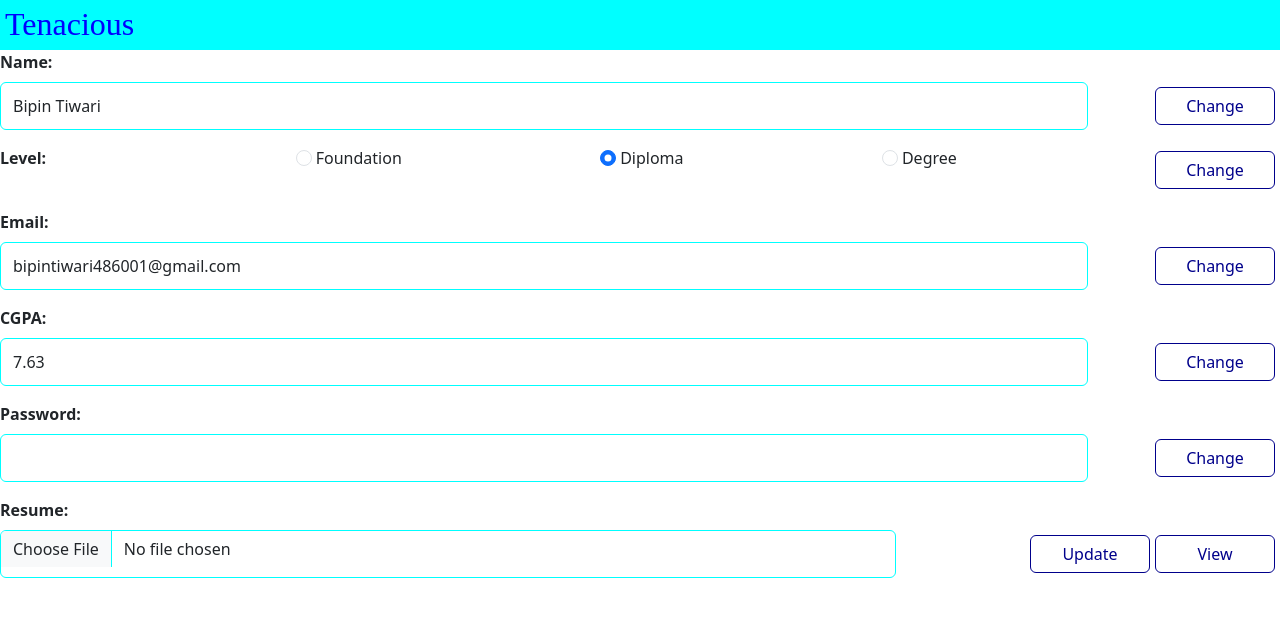
After one commit to 24f3001090/PPA-V1, a Flask app: page /student/profile/1 in a window 1280 px wide. The commit adds this page. Shown: the top 617 px of the page. Run offline with Flask 3, Linux system fonts and the light colour scheme.

Commit message:
Milestone-PPA Student-Dashboard-Management

```diff
--- a/app.py
+++ b/app.py
@@ -15,6 +15,10 @@ app.config['SQLALCHEMY_DATABASE_URI'] = 'sqlite:///db.sqlite3'
 db.init_app(app)
 
 with app.app_context():
+    companies = com.query.filter_by(blacklisted = True)
+    for company in companies:
+        for drive in company.drives:
+            drive.status = 'closed'
     db.create_all()
 
 
@@ -30,6 +34,8 @@ place_data = [{"sno":1,"name":"Bipin Tiwari", "company":"Google", "package":"45L
               {"sno":8,"name":"Ilesha Shrivastava", "company":"Microsoft", "package":"20LPA"},
               {"sno":9,"name":"Jeeveash Kumar", "company":"Infosys", "package":"18LPA"},
               {"sno":10,"name":"Aayushmaan Patel", "company":"Google", "package":"18LPA"}]
+
+
 
 @app.route("/")
 def main_page():
@@ -132,8 +138,8 @@ def admin():
         if company:
             if approval == 'yes':
                 company.status = 'approved'
-        else:
-            company.status = 'rejected'
+            else:
+                company.status = 'rejected'
         db.session.commit()
 
     pending_reg = com.query.filter_by(status = 'pending')
@@ -192,19 +198,30 @@ def edit(id):
 
     return render_template("driveupdate.html", drive = drive)
 
-@app.route("/student/<int:id>")
+@app.route("/student/<int:id>", methods = ['GET', 'POST'])
 def student(id):
     if session.get('user') != 'student':
         return redirect("/login")
     if session.get('student_id') != id:
         return "Unauthorized access"
     student = st.query.get(id)
+    if request.method == 'POST':
+        demand = request.form.get('demand')
+        results_com = com.query.filter(com.name.ilike(f"%{demand}%")).filter_by(status = 'approved', blacklisted = False).all()
+        results_drives = dr.query.filter(dr.role.ilike(f"%{demand}%")).filter_by(status = 'active').all()
+        results_skills = sk.query.join(sk.drive).filter(sk.name.ilike(f"%{demand}%"), dr.status == 'active').all()
+        return render_template('search.html', results_com = results_com, results_drives = results_drives, results_skills = results_skills, student = student)
+
     return render_template("stdashboard.html", student = student)
 
 @app.route("/student/all-drives/<int:st_id>")
 def st_drives(st_id):
     drives = dr.query.filter_by(status = 'active')
     return render_template("stdrives.html", drives = drives, st_id = st_id)
+
+@app.route("/student/all-drives/<int:st_id>")
+def st_com(st_id):
+    return render_template("stcompanies.html", st_id = st_id)
 
 @app.route("/student/apply/<int:st_id>/<int:drive_id>", methods=['GET', 'POST'])
 def apply(st_id, drive_id):
@@ -267,6 +284,48 @@ def track(app_id):
     j_app = apl.query.get(app_id)
     return render_template("track.html", j_app = j_app)
 
+@app.route("/student/profile/<int:st_id>", methods = ['GET', 'POST'])
+def profile(st_id):
+    student = st.query.get(st_id)
+    if request.method == 'POST':
+        name = request.form.get('name')
+        email = request.form.get('email')
+        level = request.form.get('level')
+        cgpa = request.form.get('cgpa')
+        password = request.form.get('password')
+        resume = request.files.get('resume')
+
+        if name:
+            student.name = name
+
+        if email:
+            student.email = email
+
+        if level:
+            student.level = level
+
+        if cgpa:
+            student.cgpa = cgpa
+
+        if password:
+            student.password = password
+
+        if resume and resume.filename != '':
+            filepath = os.path.join(app.config['UPLOAD_FOLDER'], resume.filename)
+            resume.save(filepath)
+            student.resume = resume.filename
+
+        db.session.commit()
+        return redirect(url_for('profile', st_id = st_id))
+
+    return render_template("profilemgmt.html", student = student)
+
+
+@app.route("/student/search/company/<int:com_id>/<int:st_id>")
+def searched_com_drives(com_id, st_id):
+    company = com.query.get(com_id)
+    return render_template("stsearchcomdrives.html", company = company, st_id = st_id)
+
 
 if __name__ == "__main__":
     app.run(debug=True)
--- a/static/main.css
+++ b/static/main.css
@@ -5,12 +5,18 @@
 /* Header */
 #navbar
 {
-    background-color: orange;
+    height: 50px;
+    background-color:aqua;
 }
-#logo-img
+.heading
 {
-    height: 50px;
-    width: 150px;
+    color: blue;
+}
+#logo
+{
+    margin-left: 5px;
+    padding-top: 5px;
+    font-family: 'poppins', serif;
 }
 .nav-button
 {
@@ -80,7 +86,7 @@
 }
 #place-data-table
 {
-    border: 2px solid orange;
+    border: 2px solid blue;
     height: 60%;
     width: 35%;
     position: absolute;
@@ -101,13 +107,13 @@
 #reg-form
 {
     padding: 5%;
-    border: 6px double orange;
+    border: 6px double aqua;
     border-radius: 5%;
 }
 #login-form
 {
     padding: 5%;
-    border: 6px solid orange;
+    border: 6px solid aqua;
     border-radius: 2%;
 }
 .login-btn
@@ -127,11 +133,13 @@
 .submit-button
 {
     margin-left: 40%;
+    border: 2px solid aqua;
+    color: aqua;
 }
 .submit-button:hover
 {
-    background-color: orange;
-    border-color: orange;
+    background-color: aqua;
+    border-color: aqua;
     color:white;
 }
 .error
@@ -143,23 +151,28 @@
 .dashboard-panel
 {
     height: 48px;
-    background-color: rgb(236, 200, 200);
+    background-color: grey;
     display: flex;
     justify-content: space-between;
+    color:white;
 }
-#search-div-admin
+.panel-heading
+{
+    font-style: italic;
+}
+.search-div-dashboard
 {
     width: 30%;
     display:flex;
 }
-#search-input-admin
+.search-input-dashboard
 {
     border-color: darkblue;
     width: 80%;
     border-top-right-radius: 0%;
     border-bottom-right-radius: 0%;
 }
-#search-btn-admin
+.search-btn-dashboard
 {
     border-left: none;
     border-top-left-radius: 0%;
@@ -170,7 +183,7 @@
 {
     height: 200px;
     overflow-y: scroll;
-    background-color: orange;
+    background-color: aqua;
 }
 .section-content
 {
@@ -189,7 +202,7 @@
 #drive-form
 {
     padding: 5%;
-    border: 6px double orange;
+    border: 6px double aqua;
     border-radius: 2%;
 }
 .section-list
@@ -220,7 +233,7 @@
 .simple-input
 {
     width:85%;
-    border-color: orange;
+    border-color: aqua;
 }
 .page
 {
@@ -316,3 +329,12 @@
     color:blue;
     font-size: 0.8rem;
 }
+.evenly-spaced
+{
+    display: flex;
+    justify-content: space-between;
+}
+#resume-edit
+{
+    width: 70%;
+}
--- a/templates/admindashboard.html
+++ b/templates/admindashboard.html
@@ -2,9 +2,9 @@
 {% block main %}
 <div class="dashboard-panel">
     <h2>Good to see you! Admin</h2>
-    <div id="search-div-admin">
-        <input id="search-input-admin" type="text" class="form-control" placeholder="Search">
-        <button id="search-btn-admin" class="btn btn-outline-primary nav-button panel-button"
+    <div class="search-div-dashboard">
+        <input type="text" class="form-control search-input-dashboard" placeholder="Search">
+        <button class="btn btn-outline-primary nav-button panel-button search-btn-dashboard"
             type="button">Search</button>
     </div>
 </div>
--- a/templates/driveupdate.html
+++ b/templates/driveupdate.html
@@ -23,7 +23,7 @@
     <form method="POST">
         <label for="skill-adder" class="form-label">Add new skill:</label>
         <div class="simple-input-div">
-            <input type="text" name="skill" class="form-control simple-input">
+            <input type="text" name="skill"id="skill-adder" class="form-control simple-input">
             <button type="submit" class="btn nav-button">Add skill</button>
         </div>
     </form>
--- a/templates/index.html
+++ b/templates/index.html
@@ -15,7 +15,7 @@
     <div>
         <h3 id="place-head">Last year's placement records</h3>
         <table id="place-data-table" class="table table-striped-columns">
-            <thead id="place-table-header" class="table-danger">
+            <thead id="place-table-header" class="table-primary">
                 <th>S.No.</th>
                 <th>Name</th>
                 <th>Company</th>
--- a/templates/layout.html
+++ b/templates/layout.html
@@ -13,7 +13,7 @@
 <body>
     <header>
         <div id="navbar">
-            <img id="logo-img" src="/static/Tenacious-logo.png" alt="">
+            <h2 id="logo" class="heading">Tenacious</h2>
             {% block signin %} {% endblock signin %}
         </div>
     </header>
--- /dev/null
+++ b/templates/profilemgmt.html
@@ -0,0 +1,69 @@
+{% extends "layout.html" %}
+{% block main %}
+<div>
+    <form class="mb-3" method="POST">
+        <label for="name" class="form-label">Name:</label>
+        <div class="simple-input-div">
+            <input type="text" name="name" class="form-control simple-input" value="{{student.name}}">
+            <button type="submit" class="btn nav-button crud-buttons">Change</button>
+        </div>
+    </form>
+
+    <form class="mb-3 evenly-spaced" method="POST">
+    <label class="form-label radio-column">Level:</label>
+
+        <div>
+            <input type="radio" class="form-check-input" id="foundation" name="level" value="foundation" {% if student.level == 'foundation' %} checked {% endif %}>
+            <label for="foundation">Foundation</label>
+        </div>
+
+        <div>
+            <input type="radio" class="form-check-input" id="diploma" name="level" value="diploma" {% if student.level == 'diploma' %} checked {% endif %}>
+            <label for="diploma">Diploma</label>
+        </div>
+
+        <div>
+            <input type="radio" class="form-check-input" id="degree" name="level" value="degree" {% if student.level == 'degree' %} checked {% endif %}>
+            <label for="degree">Degree</label>
+        </div>
+
+        <button type="submit" class="btn nav-button crud-buttons">Change</button>
+    </form>
+
+
+    <form class="mb-3" method="POST">
+        <label for="email" class="form-label">Email:</label>
+        <div class="simple-input-div">
+            <input type="email" id="email" name="email" class="form-control simple-input" value="{{student.email}}">
+            <button type="submit" class="btn nav-button crud-buttons">Change</button>
+        </div>
+    </form>
+
+    <form class="mb-3" method="POST">
+        <label for="cgpa" class="form-label">CGPA:</label>
+        <div class="simple-input-div">
+            <input type="number" step="any" id="cgpa" name="cgpa" class="form-control simple-input" value="{{student.cgpa}}">
+            <button type="submit" class="btn nav-button crud-buttons">Change</button>
+        </div>
+    </form>
+
+    <form class="mb-3" method="POST">
+        <label for="password" class="form-label">Password:</label>
+        <div class="simple-input-div">
+            <input type="password" id="password" name="password" class="form-control simple-input" >
+            <button type="submit" class="btn nav-button crud-buttons">Change</button>
+        </div>
+    </form>
+
+    <form class="mb-3" method="POST" enctype="multipart/form-data">
+        <label for="resume" class="form-label">Resume:</label>
+        <div class="simple-input-div">
+            <input id="resume-edit" type="file" name="resume" class="form-control simple-input" id="resume">
+            <div class="evenly-spaced">
+                <button type="submit" class="btn nav-button crud-buttons">Update</button>
+                <a class="btn nav-button crud-buttons" href="{{url_for('static', filename = 'uploads/' + student.resume)}}"> View</a>
+            </div>
+        </div>
+    </form>
+</div>
+{% endblock main %}
```
Also changed, not shown: templates/search.html (added, +71 -0 lines), templates/stcompanies.html (added, +11 -0 lines), templates/stdashboard.html (+12 -1 lines), templates/stsearchcomdrives.html (added, +15 -0 lines), instance/db.sqlite3, static/Tenacious-logo.png (deleted), static/uploads/10.jpg (added).
